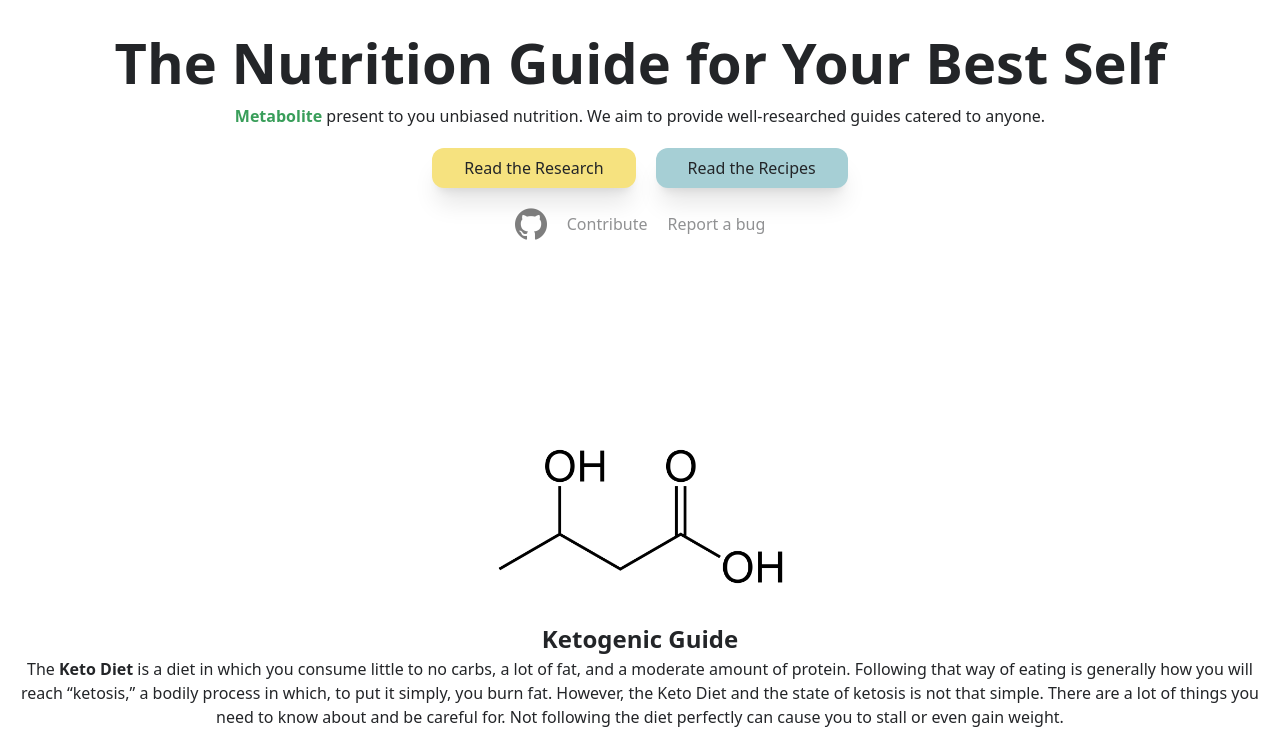
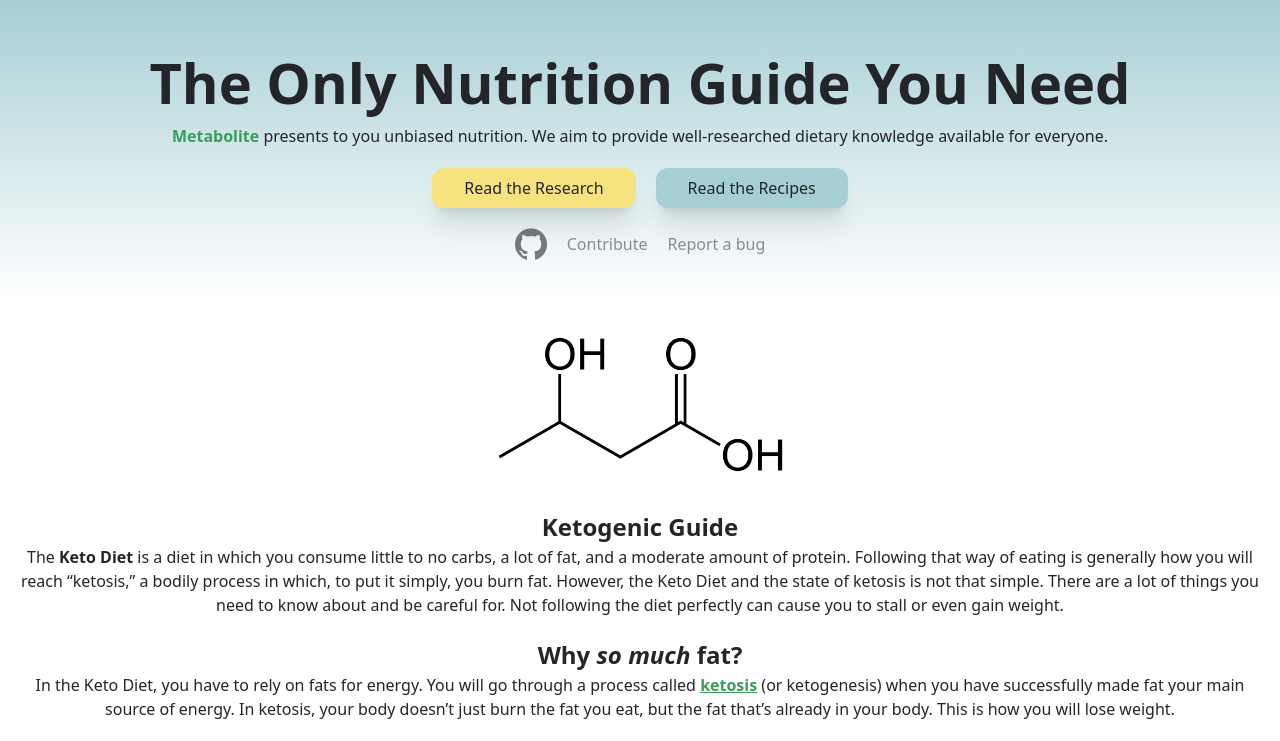
Before and after one commit to Ahljenn/metabolite, a Next.js app: page / in a window 1280 px wide. Shown: the top 741 px of the page. Built offline with nearby package versions, Linux system fonts and the light colour scheme.

Commit message:
Added intro page header

```diff
--- a/pages/index.tsx
+++ b/pages/index.tsx
@@ -24,27 +24,31 @@ const homePageRoutes: PageData[] = [
   {
     heading: 'Exercise',
     description:
-      'Do you have to exercise often for this diet? Learn more about exercise interacts with this diet.',
+      'Do you have to exercise often for this diet? Learn more about how exercise interacts with this diet.',
   },
 ];
 
 const Home: NextPage = (): JSX.Element => {
   return (
-    <div className="flex items-center mt-5 flex-col">
-      <section className="text-center max-w-screen-2xl">
-        <h1 className="text-[3.5rem] font-bold">The Nutrition Guide for Your Best Self</h1>
+    <div className="flex items-center flex-col">
+      <section className="text-center py-10 w-full bg-gradient-to-b from-secondary to-white">
+        <h1 className="text-[3.5rem] font-bold">The Only Nutrition Guide You Need</h1>
         <h1>
-          <b className="text-primary">Metabolite </b>present to you unbiased nutrition. We aim to
-          provide well-researched guides catered to anyone.
+          <b className="text-primary">Metabolite </b>presents to you unbiased nutrition. We aim to
+          provide well-researched dietary knowledge available for everyone.
         </h1>
 
-        <div className="mt-5 flex gap-5 justify-center">
-          <button className="px-8 py-1 bg-tertiary rounded-xl shadow-xl hover:bg-gray-300 transition duration-300">
-            Read the Research
-          </button>
-          <button className="px-8 py-2 bg-secondary rounded-xl shadow-xl hover:bg-gray-300 transition duration-300">
-            Read the Recipes
-          </button>
+        <div className="flex flex-col mt-5 gap-5 sm:flex-row justify-center items-center">
+          <div>
+            <button className="px-8 py-2 bg-tertiary rounded-xl shadow-xl hover:bg-white transition duration-300">
+              Read the Research
+            </button>
+          </div>
+          <div>
+            <button className="px-8 py-2 bg-secondary rounded-xl shadow-xl hover:bg-white transition duration-300">
+              Read the Recipes
+            </button>
+          </div>
         </div>
 
         <div className="flex justify-center gap-5 items-center mt-5">
@@ -73,7 +77,7 @@ const Home: NextPage = (): JSX.Element => {
       </section>
 
       <section className="text-center max-w-screen-2xl">
-        <picture className="mt-[12rem] flex justify-center">
+        <picture className="mt-5 flex justify-center">
           <img className="w-[20rem]" src="./beta-hydro.png" alt="beta" />
         </picture>
 
@@ -87,17 +91,28 @@ const Home: NextPage = (): JSX.Element => {
           even gain weight.
         </p>
 
-        <h1 className="mt-5 font-bold text-[1.5rem]">Why so much fat?</h1>
+        <h1 className="mt-5 font-bold text-[1.5rem]">
+          Why <i>so much</i> fat?
+        </h1>
         <p className="mx-5">
           In the Keto Diet, you have to rely on fats for energy. You will go through a process
-          called ketosis (or ketogenesis) when you have successfully made fat your main source of
-          energy. In ketosis, your body doesn’t just burn the fat you eat, but the fat that’s
-          already in your body. This is how you will lose weight.
+          called{' '}
+          <a
+            className="font-semibold underline text-primary"
+            href="https://www.webmd.com/diabetes/type-1-diabetes-guide/what-is-ketosis#1"
+            rel="noopener noreferrer"
+            target="_blank"
+          >
+            ketosis
+          </a>{' '}
+          (or ketogenesis) when you have successfully made fat your main source of energy. In
+          ketosis, your body doesn’t just burn the fat you eat, but the fat that’s already in your
+          body. This is how you will lose weight.
         </p>
       </section>
 
       <section className="max-w-screen-2xl">
-        <div className="grid grid-cols-2 gap-4 m-5 sm:grid-cols-4 ">
+        <div className="grid grid-cols-1 gap-4 m-5 sm:grid-cols-2 md:grid-cols-4">
           {homePageRoutes.map((entry: PageData) => {
             return (
               <div
```
